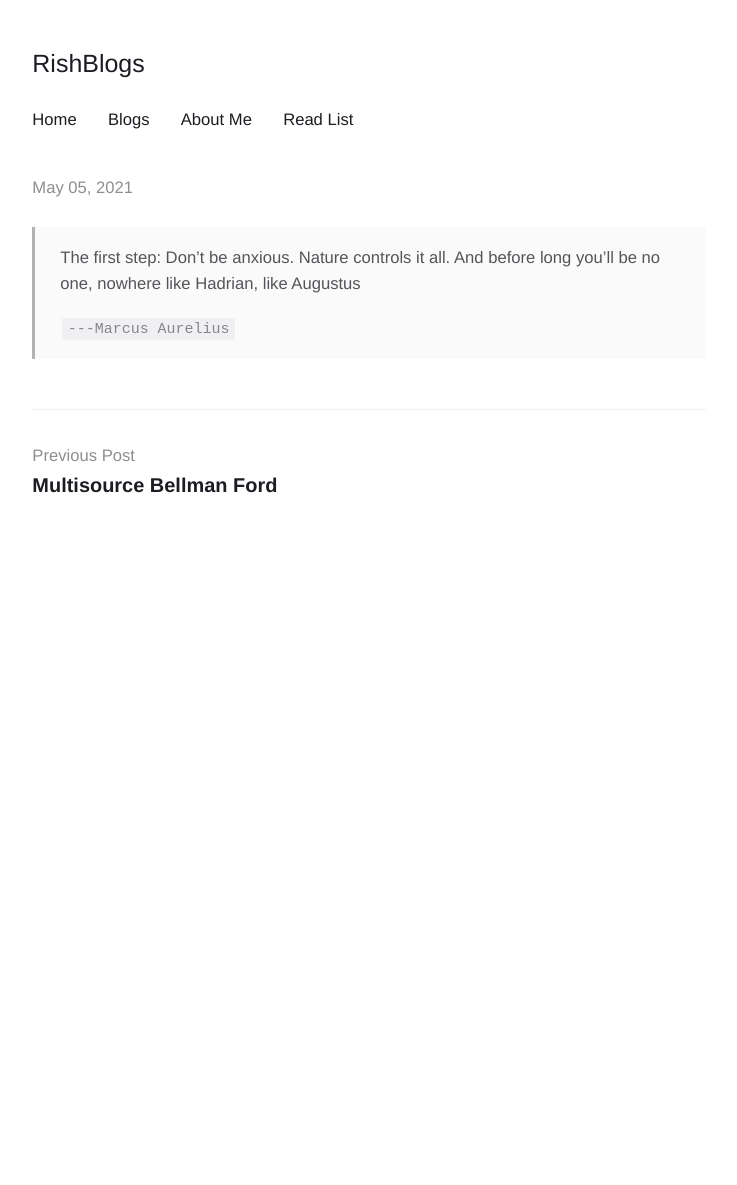
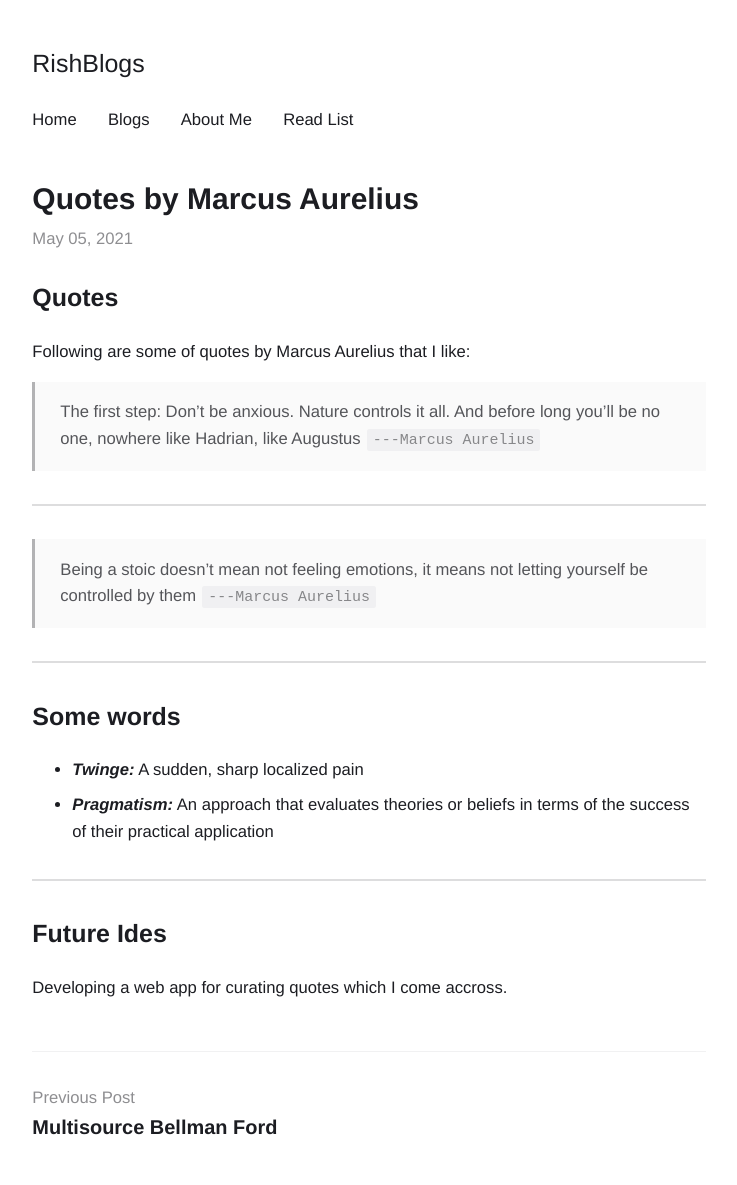
Before and after one commit to rish-singhal/blogs, a Jekyll site: the page built from _posts/2021-05-05-marcus-quotes.md, in a window 1280 px wide. Shown: the whole page, without its empty margins (271-1008 px from the left). Built offline with Jekyll 4.4.1, drawn with Linux system fonts in a browser that asks for light colours; our own code applies the rules of GitHub Pages for plain Markdown files; before the commit the page ends 900 px from its top, so only the background shows below that.

Commit message:
updated quotes post

```diff
--- a/_posts/2021-05-05-marcus-quotes.md
+++ b/_posts/2021-05-05-marcus-quotes.md
@@ -1,14 +1,36 @@
 ---
-title: "Quotes by Marcus Aurelius
-mathjax: true
+title: "Quotes by Marcus Aurelius"
 layout: post
 comments: false
 ---
 
+## Quotes
+
+Following are some of quotes by Marcus Aurelius that I like:
 
 > The first step: Don't be anxious.
 > Nature controls it all. And before
 > long you'll be no one, nowhere like
 > Hadrian, like Augustus
->
 > `---Marcus Aurelius`
+
+----
+
+> Being a stoic doesn't mean not feeling
+> emotions, it means not letting yourself
+> be controlled by them
+> `---Marcus Aurelius`
+
+----
+
+
+## Some words
+
+- ***Twinge:*** A sudden, sharp localized pain
+- ***Pragmatism:*** An approach that evaluates theories or beliefs in terms of the success of their practical application
+
+----
+
+## Future Ides
+
+Developing a web app for curating quotes which I come accross.
```
